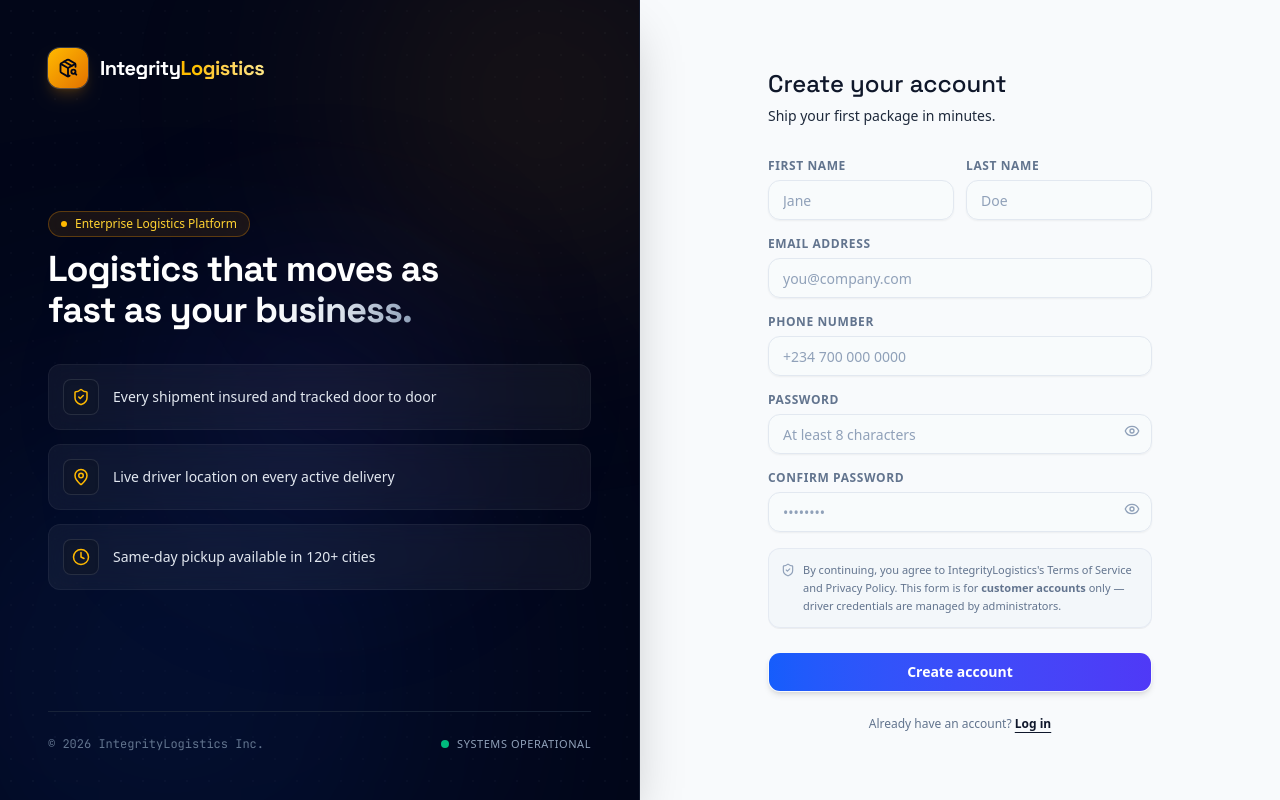
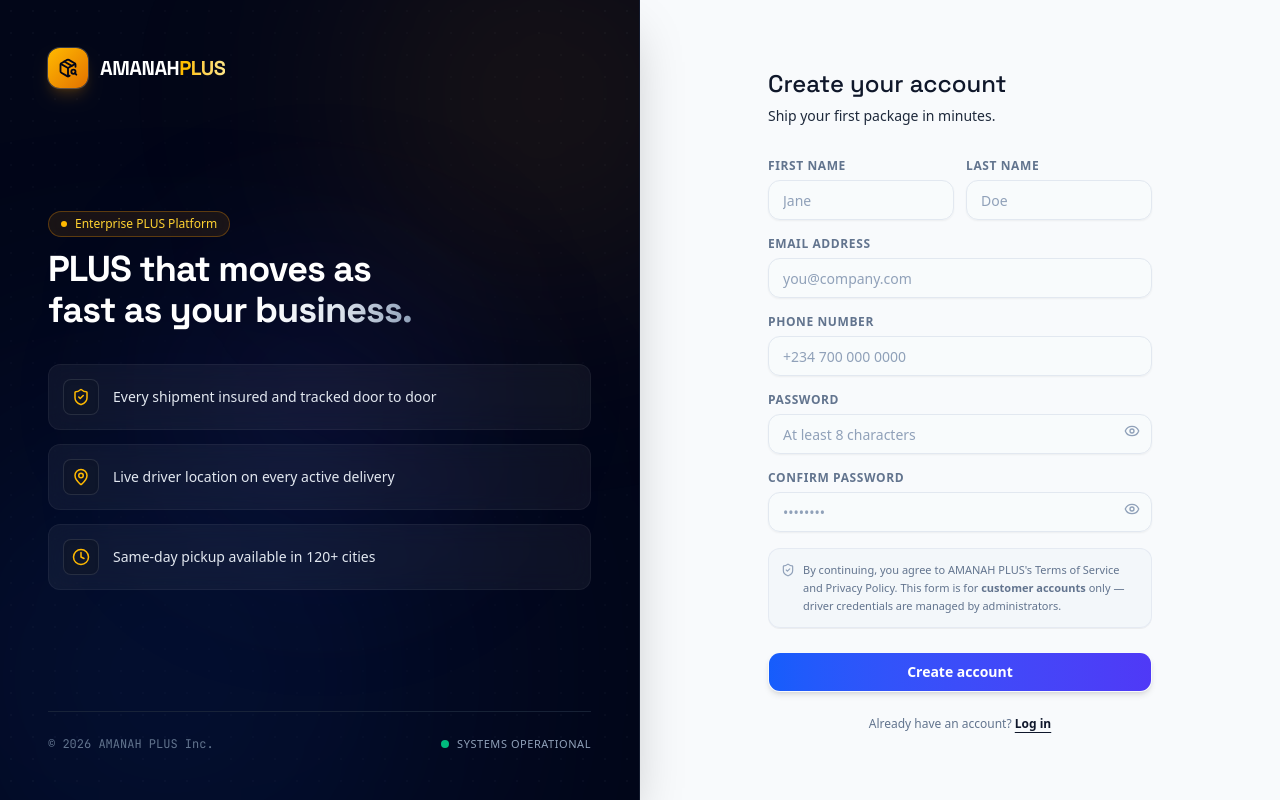
Before and after one commit to Alabere-coder/merit-logistic, a Next.js app: page /signup in a window 1280 px wide. Built offline with nearby package versions, Linux system fonts and the light colour scheme.

Commit message:
making some vital changes to some components e.g Nav, AuthLayout etc

```diff
--- a/app/(auth)/login/page.tsx
+++ b/app/(auth)/login/page.tsx
@@ -150,7 +150,7 @@ function LoginForm() {
       {/* Footer Navigation & Hint */}
       <div className="mt-6 space-y-3.5 text-center">
         <p className="text-xs text-slate-500">
-          New to IntegrityLogistics?{" "}
+          New to AMANAH PLUS?{" "}
           <Link
             href="/signup"
             className="font-bold text-slate-900 underline underline-offset-4 transition-colors hover:text-blue-600"
--- a/app/(auth)/signup/page.tsx
+++ b/app/(auth)/signup/page.tsx
@@ -222,8 +222,8 @@ export default function SignupPage() {
             <div className="flex items-start gap-2">
               <ShieldCheck className="mt-0.5 h-3.5 w-3.5 shrink-0 text-slate-400" />
               <span>
-                By continuing, you agree to IntegrityLogistics&apos;s Terms of
-                Service and Privacy Policy. This form is for{" "}
+                By continuing, you agree to AMANAH PLUS&apos;s Terms of Service
+                and Privacy Policy. This form is for{" "}
                 <strong>customer accounts</strong> only — driver credentials are
                 managed by administrators.
               </span>
--- a/components/dashboard/create-driver-form.tsx
+++ b/components/dashboard/create-driver-form.tsx
@@ -291,7 +291,7 @@ export function CreateDriverForm() {
                   <div className="flex items-start gap-2.5 rounded-xl border border-blue-200/60 bg-blue-50/50 p-3 text-xs text-blue-900 shadow-2xs">
                     <Info className="mt-0.5 h-4 w-4 shrink-0 text-blue-600" />
                     <p className="leading-relaxed">
-                      IntegrityLogistics auto-generates temporary passwords for
+                      AMANAH PLUS auto-generates temporary passwords for
                       administrative security.
                     </p>
                   </div>
--- a/components/dashboard/dashboard-shell.tsx
+++ b/components/dashboard/dashboard-shell.tsx
@@ -93,7 +93,7 @@ export function DashboardShell({
               <PackageSearch className="h-5 w-5" strokeWidth={2.2} />
             </span>
             <span className="tracking-tight">
-              Integrity<span className="text-blue-400">Logistics</span>
+              AMANAH<span className="text-blue-400">PLUS</span>
             </span>
           </Link>
           {/* Mobile Close Button */}
--- a/components/landing/faq.tsx
+++ b/components/landing/faq.tsx
@@ -52,7 +52,7 @@ export function FAQ() {
             </span>
           </h2>
           <p className="text-sm text-slate-400">
-            Everything you need to know about our enterprise logistics platform.
+            Everything you need to know about our enterprise PLUS platform.
           </p>
         </div>
 
--- a/components/landing/footer.tsx
+++ b/components/landing/footer.tsx
@@ -44,16 +44,16 @@ export function Footer() {
           <div className="lg:col-span-2">
             <Link
               href="/"
-              className="flex items-center gap-2 font-display text-lg font-700 text-navy-900"
+              className="flex items-center gap-2 font-display text-lg font-700 tracking-tight text-navy-900"
             >
-              <span className="flex h-8 w-8 items-center justify-center rounded-lg bg-navy-900 text-brand-500">
+              <span className="flex h-8 w-8 items-center justify-center rounded-lg bg-navy-900 text-cyan-500">
                 <PackageSearch className="h-4.5 w-4.5" strokeWidth={2.2} />
               </span>
-              Integrity<span className="text-brand-500">Logistics</span>
+              AMANAH<span className="text-cyan-500">PLUS</span>
             </Link>
             <p className="mt-3 max-w-xs text-sm text-navy-500">
-              Real-time logistics and courier management for businesses that
-              ship every day.
+              Real-time PLUS and courier management for businesses that ship
+              every day.
             </p>
           </div>
 
@@ -79,7 +79,7 @@ export function Footer() {
         </div>
 
         <div className="mt-12 flex flex-col items-center justify-between gap-4 border-t border-navy-100 pt-6 sm:flex-row">
-          <p className="text-xs text-navy-400">
+          <p className="text-xs text-cyan-600">
             © {new Date().getFullYear()} AMANAH PLUS. All rights reserved.
           </p>
           <p className="font-mono text-xs text-navy-300">SS-HQ · Ilorin, NG</p>
--- a/components/landing/navbar.tsx
+++ b/components/landing/navbar.tsx
@@ -32,10 +32,10 @@ export function Navbar() {
           href="/"
           className="flex items-center gap-2 font-display text-lg font-700 tracking-tight text-navy-900"
         >
-          <span className="flex h-8 w-8 items-center justify-center rounded-lg bg-navy-900 text-brand-500">
+          <span className="flex h-8 w-8 items-center justify-center rounded-lg bg-navy-900 text-cyan-500">
             <PackageSearch className="h-4.5 w-4.5" strokeWidth={2.2} />
           </span>
-          Integrity<span className="text-brand-500">Logistics</span>
+          AMANAH<span className="text-cyan-500">PLUS</span>
         </Link>
 
         <nav className="hidden items-center gap-8 md:flex">
@@ -43,9 +43,15 @@ export function Navbar() {
             <a
               key={l.href}
               href={l.href}
-              className="text-sm font-medium text-navy-600 transition-colors hover:text-navy-900"
+              className="group relative py-1 text-sm font-medium text-cyan-600 transition-colors duration-200 hover:text-cyan-900"
             >
-              {l.label}
+              <span>{l.label}</span>
+
+              {/* Animated Animated Underline Accent */}
+              <span className="absolute inset-x-0 bottom-0 h-0.5 scale-x-0 rounded-full bg-linear-r from-amber-500 to-amber-300 transition-transform duration-300 ease-out group-hover:scale-x-100" />
+
+              {/* Optional Soft Hover Glow Pill behind text */}
+              <span className="absolute -inset-x-2.5 -inset-y-1 -z-10 rounded-lg bg-white/0 transition-colors duration-200 group-hover:bg-white/4" />
             </a>
           ))}
         </nav>
@@ -53,7 +59,12 @@ export function Navbar() {
         <div className="hidden items-center gap-3 md:flex">
           {loading ? null : user ? (
             <Link href={dashboardHref}>
-              <Button size="sm">Dashboard</Button>
+              <Button
+                size="sm"
+                className="text-sm font-medium text-cyan-600 transition-colors duration-200 hover:text-cyan-900"
+              >
+                Dashboard
+              </Button>
             </Link>
           ) : (
             <>
@@ -76,9 +87,9 @@ export function Navbar() {
           aria-label="Toggle menu"
         >
           {open ? (
-            <X className="h-6 w-6 text-navy-800" />
+            <X className="h-6 w-6 text-cyan-500" />
           ) : (
-            <Menu className="h-6 w-6 text-navy-800" />
+            <Menu className="h-6 w-6 text-cyan-500" />
           )}
         </button>
       </div>
@@ -91,7 +102,7 @@ export function Navbar() {
                 key={l.href}
                 href={l.href}
                 onClick={() => setOpen(false)}
-                className="rounded-lg px-3 py-2.5 text-sm font-medium text-navy-700 hover:bg-navy-50"
+                className="rounded-lg px-3 py-2.5 text-sm font-medium text-cyan-500 hover:bg-navy-50"
               >
                 {l.label}
               </a>
@@ -99,7 +110,12 @@ export function Navbar() {
             <div className="mt-2 flex flex-col gap-2 border-t border-navy-100 pt-3">
               {loading ? null : user ? (
                 <Link href={dashboardHref} onClick={() => setOpen(false)}>
-                  <Button className="w-full">Dashboard</Button>
+                  <Button
+                    variant="secondary"
+                    className="w-full bg-cyan-700 text-gray-200 transition-colors duration-200 hover:text-white hover:bg-cyan-600"
+                  >
+                    Dashboard
+                  </Button>
                 </Link>
               ) : (
                 <>
--- a/components/landing/testimonials.tsx
+++ b/components/landing/testimonials.tsx
@@ -17,7 +17,7 @@ const testimonials = [
     quote:
       "Driver assignment used to be a spreadsheet nightmare. Now dispatch just watches the map and taps to assign.",
     name: "Grace Adebayo",
-    role: "Logistics Manager, Meridian Retail",
+    role: "PLUS Manager, Meridian Retail",
   },
 ];
 
--- a/components/shared/auth-layout.tsx
+++ b/components/shared/auth-layout.tsx
@@ -43,9 +43,9 @@ export function AuthLayout({
             />
           </div>
           <span className="tracking-tight">
-            Integrity
+            AMANAH
             <span className="bg-linear-to-r from-amber-400 to-amber-200 bg-clip-text text-transparent">
-              Logistics
+              PLUS
             </span>
           </span>
         </Link>
@@ -55,10 +55,10 @@ export function AuthLayout({
           <div className="space-y-3">
             <span className="inline-flex items-center gap-2 rounded-full border border-amber-500/30 bg-amber-500/10 px-3 py-1 text-xs font-medium text-amber-300 backdrop-blur-md">
               <span className="h-1.5 w-1.5 rounded-full bg-amber-400 animate-pulse" />
-              Enterprise Logistics Platform
+              Enterprise PLUS Platform
             </span>
             <h2 className="max-w-md font-display text-4xl font-extrabold leading-[1.15] text-white tracking-tight text-balance">
-              Logistics that moves as fast as your{" "}
+              PLUS that moves as fast as your{" "}
               <span className="bg-linear-to-r from-white via-slate-200 to-slate-400 bg-clip-text text-transparent">
                 business.
               </span>
@@ -86,7 +86,7 @@ export function AuthLayout({
         {/* Footer */}
         <div className="relative flex items-center justify-between border-t border-slate-800/80 pt-6">
           <p className="font-mono text-xs text-slate-500">
-            © {new Date().getFullYear()} IntegrityLogistics Inc.
+            © {new Date().getFullYear()} AMANAH PLUS Inc.
           </p>
           <div className="flex items-center gap-2">
             <span className="h-2 w-2 rounded-full bg-emerald-500 animate-pulse" />
@@ -106,7 +106,7 @@ export function AuthLayout({
             <span className="flex h-8 w-8 items-center justify-center rounded-lg bg-navy-900 text-brand-500">
               <PackageSearch className="h-4.5 w-4.5" strokeWidth={2.2} />
             </span>
-            Integrity<span className="text-brand-500">Logistics</span>
+            AMANAH<span className="text-brand-500">PLUS</span>
           </Link>
           <h1 className="font-display text-2xl font-700 text-navy-900">
             {title}
```
Also changed, not shown: components/landing/hero.tsx (+8 -8 lines), 2 other files (tests, documents, lock files or other folders).
